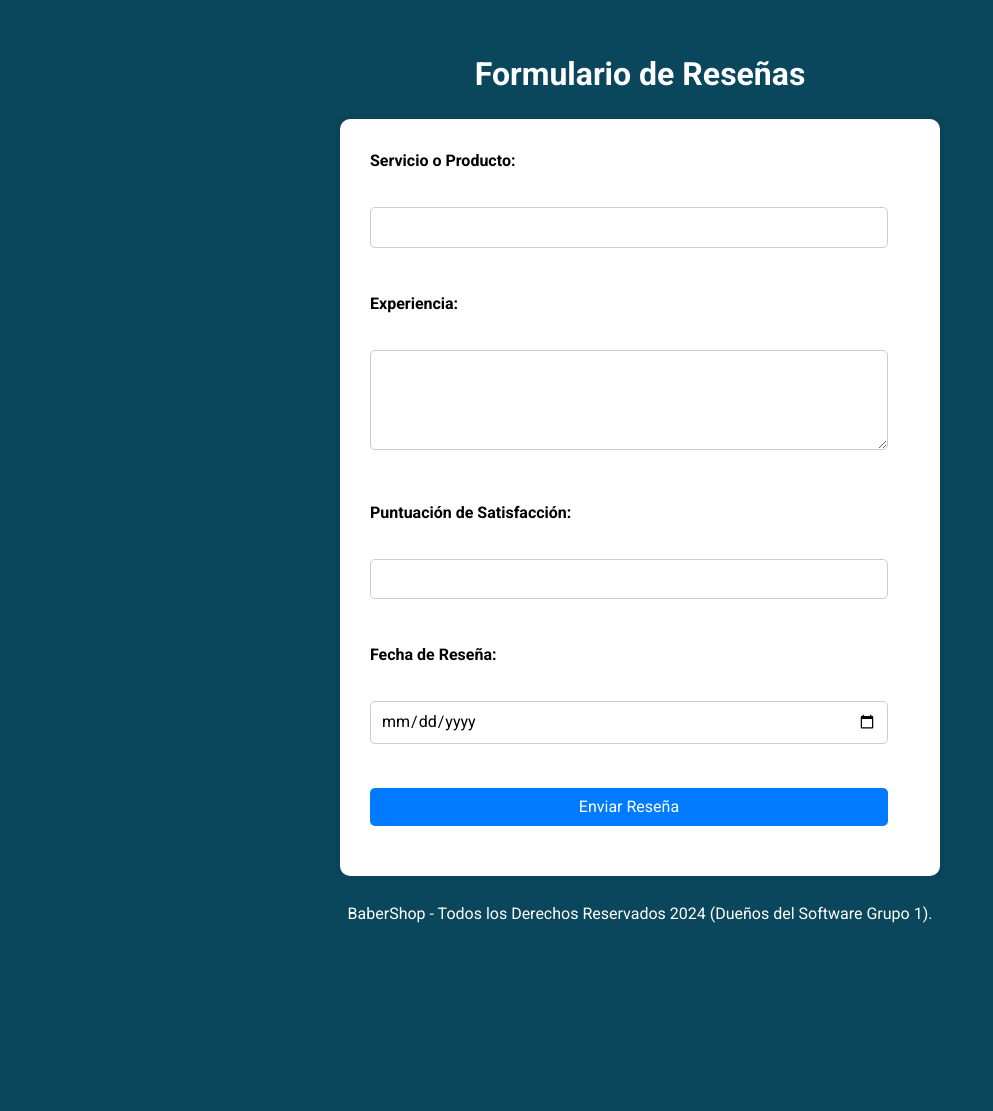
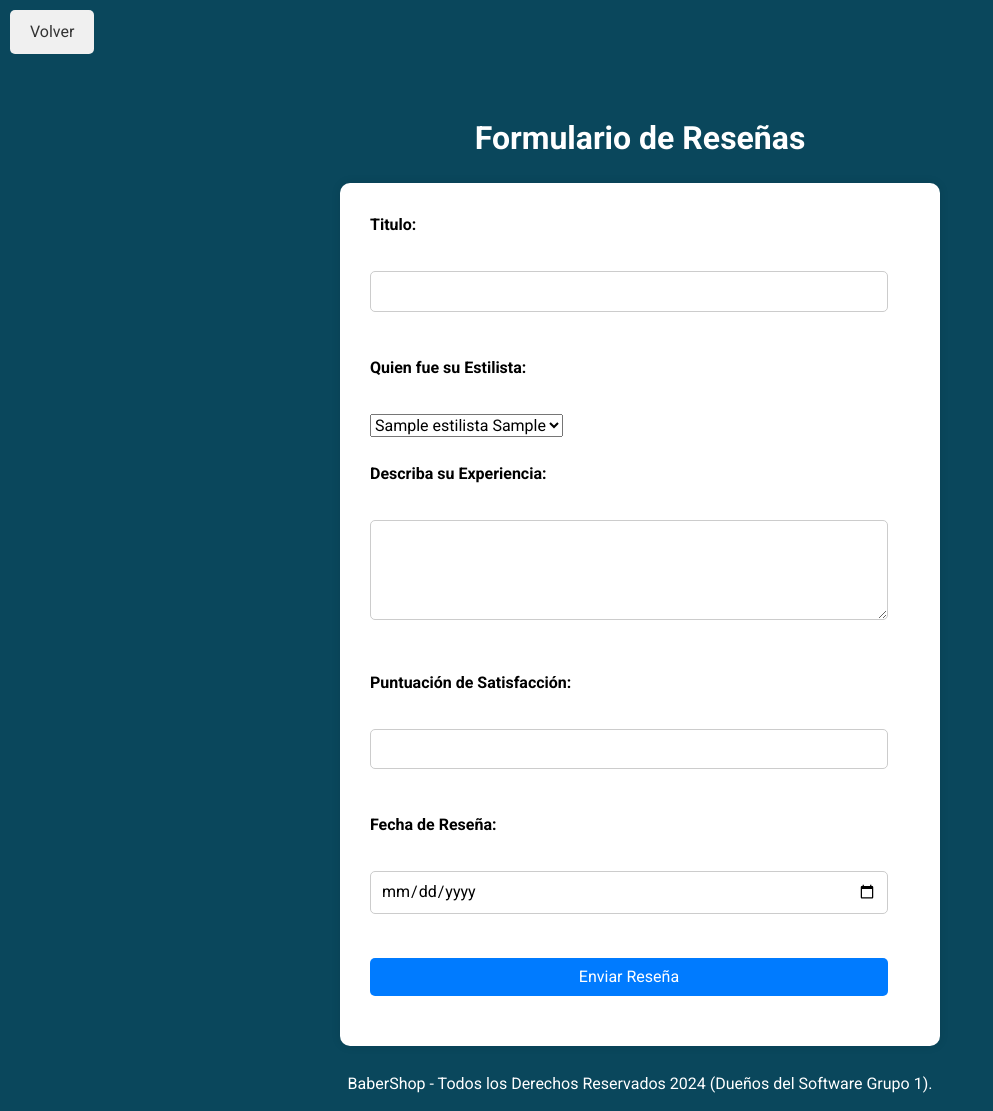
Before and after one commit to JulianAG420/barbershopG1, a PHP site: page /escribirResena.php in a window 1280 px wide. Shown: the whole page, without its empty margins (0-993 px from the left). Before the commit the page ends 923 px from the top, so only its background shows below. Run offline with PHP 8.4, Linux system fonts and the light colour scheme; tables that the repository leaves empty hold one stand-in row (values such as "Sample post").

Commit message:
Correccion de errores

```diff
--- a/escribirResena.php
+++ b/escribirResena.php
@@ -2,6 +2,10 @@
 require_once "include/templates/head.php"
 ?>
 <body>
+
+<div class="links">
+        <a href="resenas.php">Volver</a>
+    </div>
 
 <h1>Formulario de Reseñas</h1>
 
--- a/include/templates/cuerpoEscribirResena.php
+++ b/include/templates/cuerpoEscribirResena.php
@@ -1,7 +1,22 @@
-<label for="servicio_producto">Servicio o Producto:</label><br>
-<input type="text" id="servicio_producto" name="servicio_producto" required><br><br>
+<?php
+require_once "DAL/resenas.php";
 
-<label for="experiencia">Experiencia:</label><br>
+$query = "SELECT * FROM estilistas";
+
+$resultadosQuery = getArray($query);
+?>
+
+<label for="titulo">Titulo:</label><br>
+<input type="text" id="titulo" name="titulo" required><br><br>
+
+<label for="nombre">Quien fue su Estilista:</label><br>
+<select id="nombre" name="nombre">
+    <?php foreach ($resultadosQuery as $resultado) : ?>
+        <option value="$resultado['Nombre'] . ' ' . $resultado['Apellido']"><?php echo $resultado['Nombre'] . ' ' . $resultado['Apellido'] ?></option>
+    <?php endforeach; ?>
+</select><br><br>
+
+<label for="experiencia">Describa su Experiencia:</label><br>
 <textarea id="experiencia" name="experiencia" rows="4" cols="50" required></textarea><br><br>
 
 <label for="puntuacion">Puntuación de Satisfacción:</label><br>
```
Also changed, not shown: include/templates/cuerpoResenas.php (+5 -5 lines).
